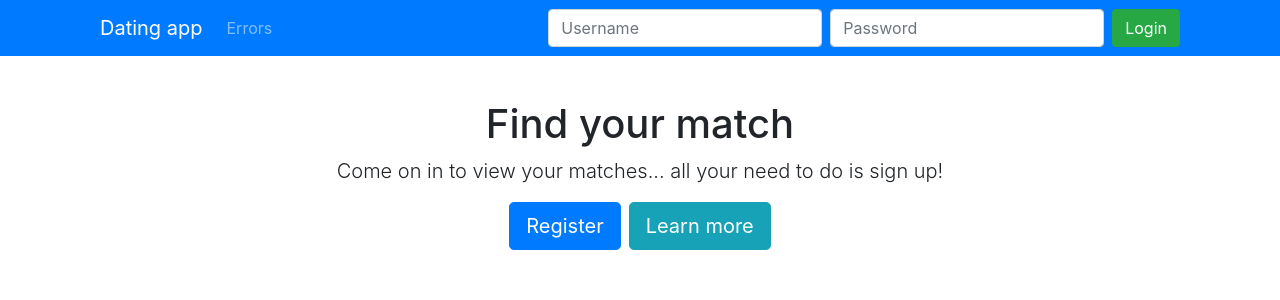
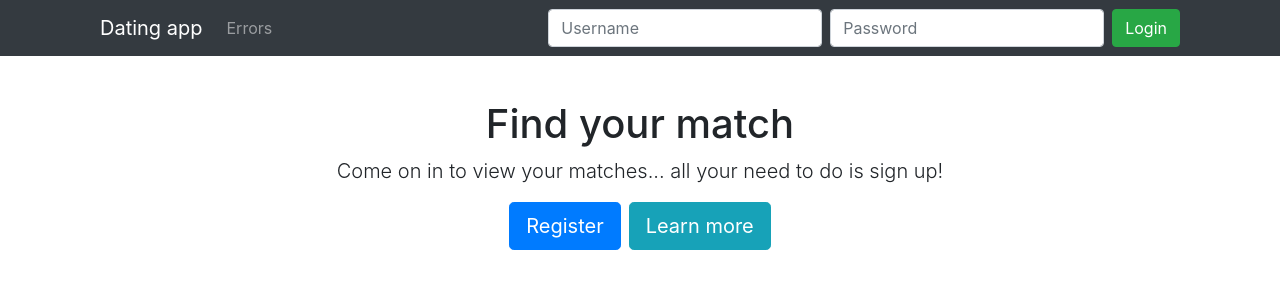
Before and after one commit to olivaaleix/Dating-App-Client, an Angular app: page / in a window 1280 px wide. Shown: the top 300 px of the page. Built offline with nearby package versions, Linux system fonts and the light colour scheme.

Commit message:
Added Login and Register

```diff
--- a/src/app/nav/nav.component.html
+++ b/src/app/nav/nav.component.html
@@ -1,4 +1,4 @@
-<nav class="navbar navbar-expand-md navbar-dark bg-primary fixed-top">
+<nav class="navbar navbar-expand-md navbar-dark bg-dark fixed-top">
   <div class="container">
     <div class="container-fluid">
       <a class="navbar-brand" routerLink="/" routerLinkActive="active">Dating app</a>
```
